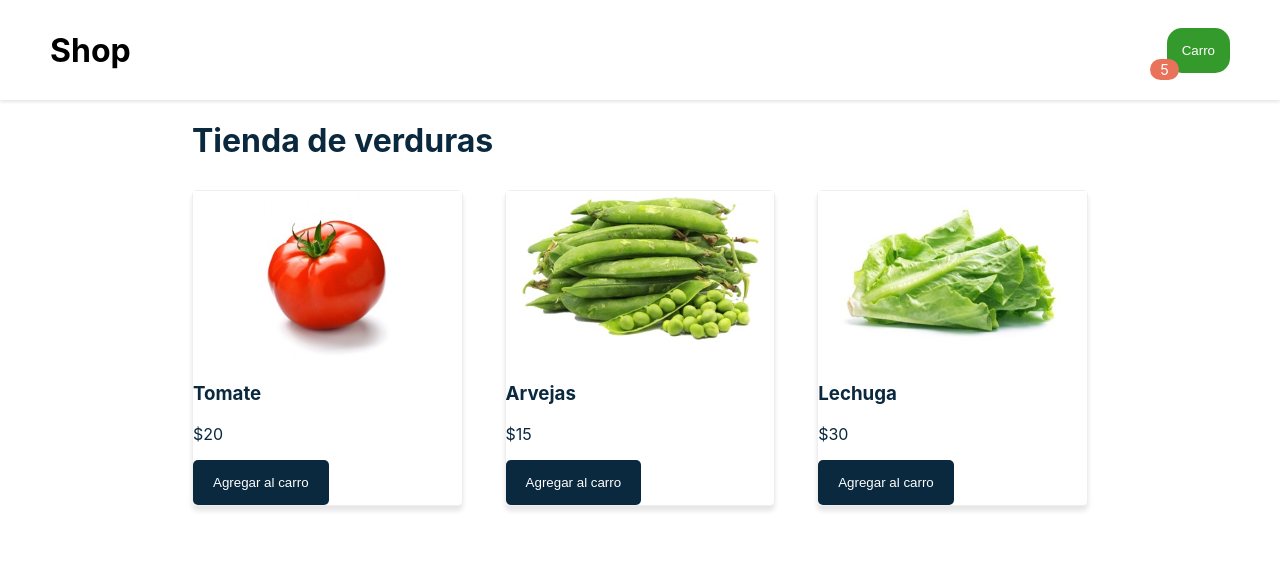
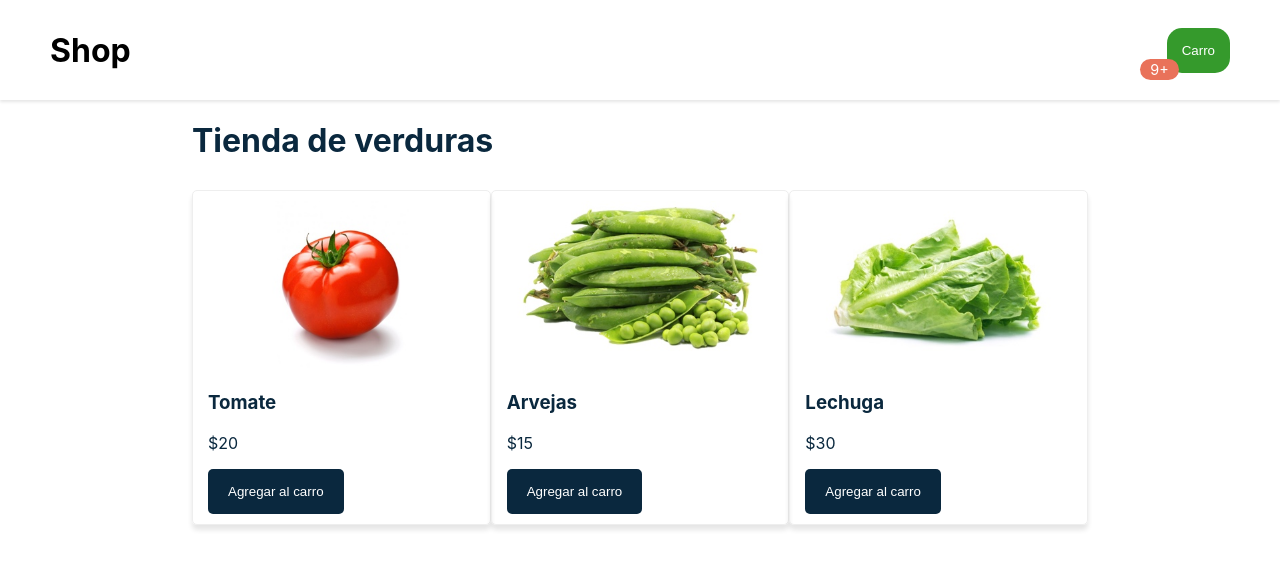
Before and after one commit to edmirgalvan01/carro-de-compras-react, a React (Create React App) app: page / in a window 1280 px wide. Shown: the top 568 px of the page. Built offline with nearby package versions, Linux system fonts and the light colour scheme.

Commit message:
Se creo el metodo getNumber para mostrar n elementos añadidos al carro de compsao

```diff
--- a/src/components/BubbleAlert.js
+++ b/src/components/BubbleAlert.js
@@ -12,8 +12,16 @@
 };
 
 class BubbleAlert extends Component {
+   getNumber(n) {
+      if (!n) {
+         return ' ';
+      }
+      return n > 9 ? '9+' : n; //Si n es > 9 retornara 9+ sino solo el numero
+   }
+
    render() {
-      return <span style={styles.bubbleAlert}>5</span>;
+      const { value } = this.props;
+      return <span style={styles.bubbleAlert}>{this.getNumber(value)}</span>;
    }
 }
 
--- a/src/components/Carro.js
+++ b/src/components/Carro.js
@@ -22,7 +22,7 @@
       return (
          <div>
             <span style={styles.bubble}>
-               <BubbleAlert />
+               <BubbleAlert value={10} />
             </span>
             <button style={styles.carro}>Carro</button>
          </div>
--- a/src/components/Producto.js
+++ b/src/components/Producto.js
@@ -6,7 +6,7 @@
       border: '1px solid #eee',
       boxShadow: '0 5px 5px rgba(0, 0, 0, 0.1)',
       width: '30%',
-      padding: '10px, 15px',
+      padding: '10px 15px',
       borderRadius: '5px',
    },
    img: {
```
